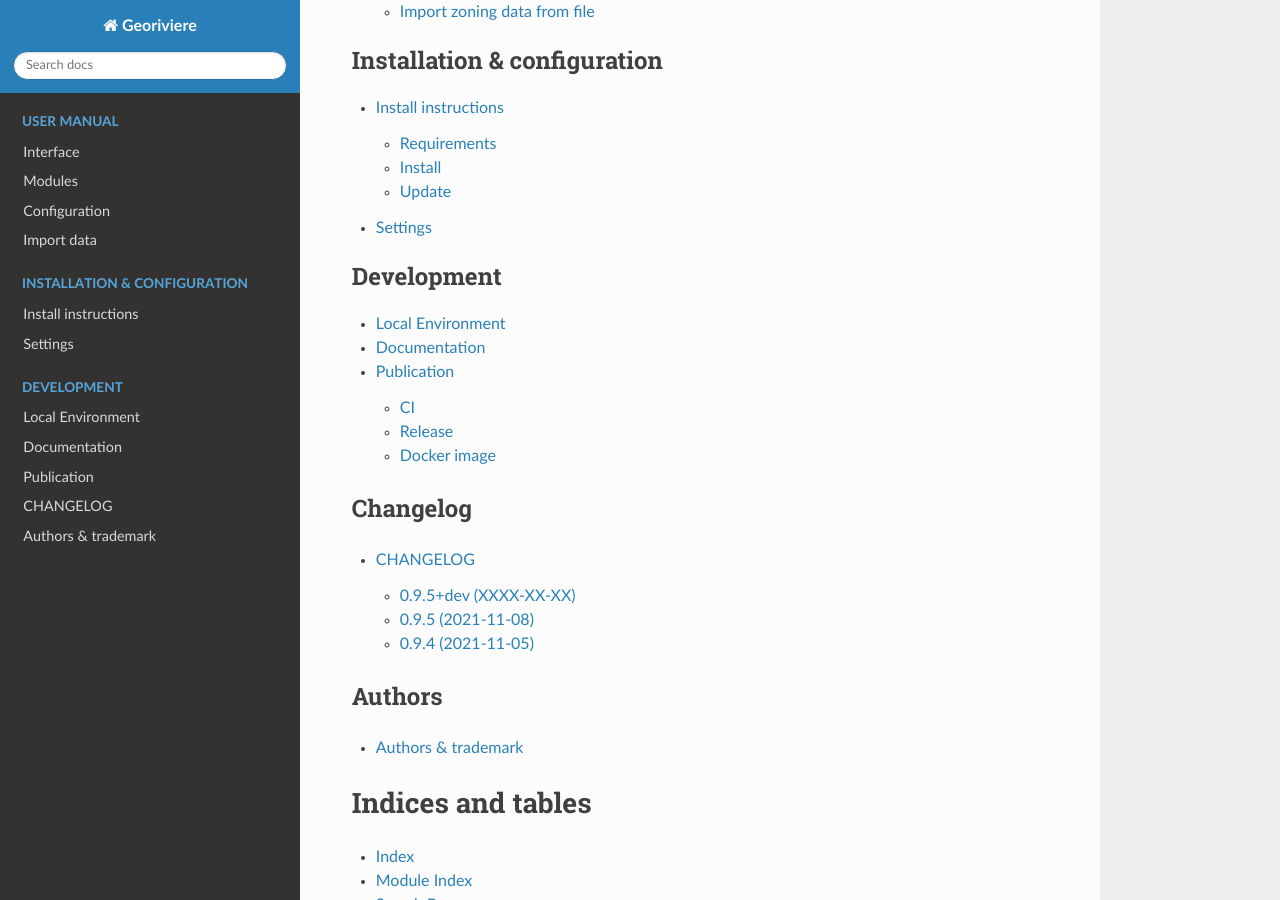
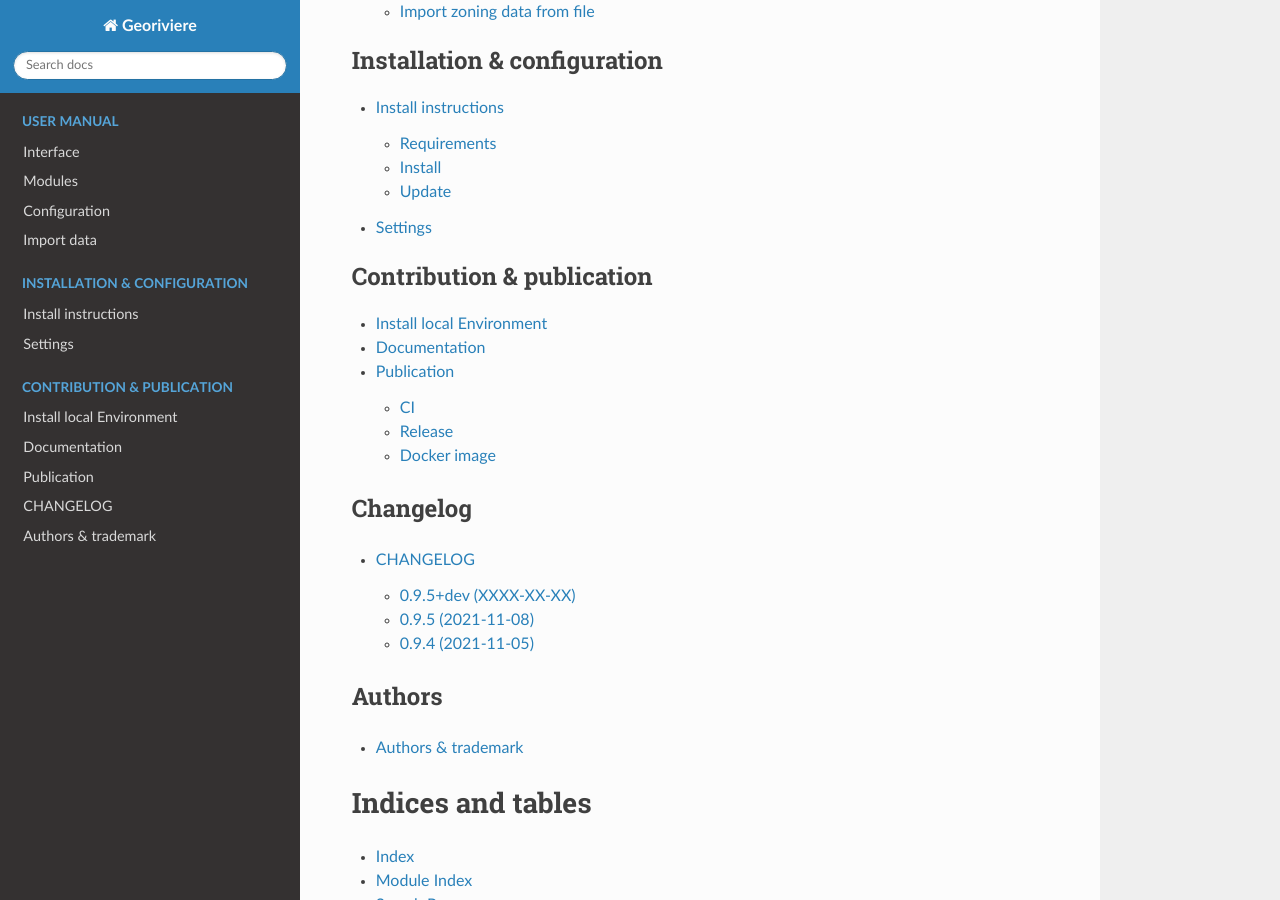
Before and after one commit to Georiviere/Georiviere-admin, a Sphinx documentation site: the page built from docs/index.rst, in a window 1280 px wide and 900 px high, scrolled down 508 px. Built offline with Sphinx 7.4.7 and the Read the Docs theme 2.0.0, drawn with Linux system fonts in a browser that asks for light colours; the version number could not be read and is left out.

Commit message:
Change title for dev & contribution

```diff
--- a/docs/development/development.rst
+++ b/docs/development/development.rst
@@ -1,5 +1,5 @@
-Local Environment
-=================
+Install local Environment
+=========================
 
 * Configuration
 
--- a/docs/index.rst
+++ b/docs/index.rst
@@ -24,7 +24,7 @@ It is a `Django <https://www.djangoproject.com/>`_ application, based on `Geotre
     install/settings
 
 .. toctree::
-    :caption: Development
+    :caption: Contribution & publication
     :maxdepth: 2
 
     development/development
```
